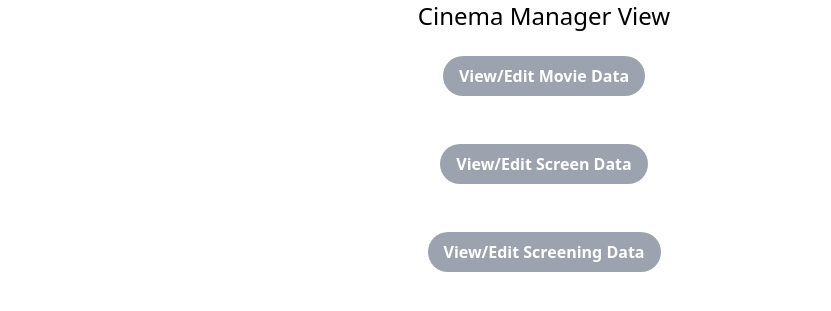
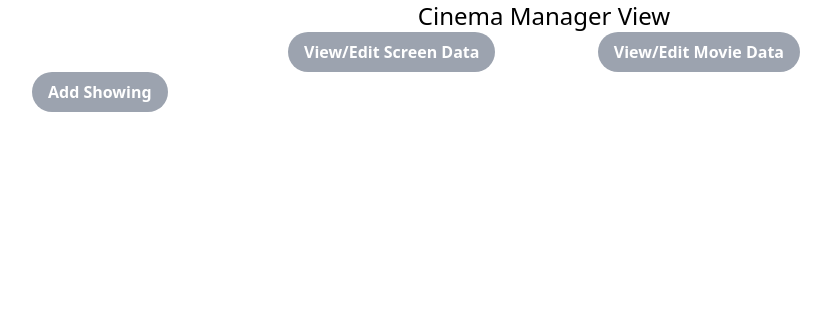
Before and after one commit to JMoran1/DAESDgroup, a Django app: page /cinema_manager_view in a window 1280 px wide. Shown: the part 72-383 px from the top of the page, without its empty margins (96-927 px from the left). Run offline with Django 4.2, Linux system fonts and the light colour scheme; parts of the project's set-up code (start-up, migrations or seed data) failed here and were passed over; some libraries are stand-ins or nearby versions.

Commit message:
commit message

```diff
--- a/UWEFlixApp/templates/UWEFlixApp/cmanager.html
+++ b/UWEFlixApp/templates/UWEFlixApp/cmanager.html
@@ -2,13 +2,17 @@
 
 {% block content %}
 <div class="m-auto  w-4/5" >
-    <div class="m-auto w-2/5 ">
-        <h1 class="text-2xl text-center">Cinema Manager View</h1>
-        <br>
-        <p class="text-center"><a href="{% url 'list-movies' %}" class="justify-center py-2"><button class="bg-gray-400 hover:bg-blue-700 text-white font-bold py-2 px-4 rounded-full">View/Edit Movie Data</button></a></p></br></br>
-        <p class="text-center"><a href="{% url 'list-screen' %}" class="justify-center py-2"><button class="bg-gray-400 hover:bg-blue-700 text-white font-bold py-2 px-4 rounded-full">View/Edit Screen Data</button></a></p></br></br>
-        <p class="text-center"><a href="{% url 'show_all_screening' %}" class="justify-center py-2"><button class="bg-gray-400 hover:bg-blue-700 text-white font-bold py-2 px-4 rounded-full">View/Edit Screening Data</button></a></p>
 
-    </div>
+    <h1 class="text-2xl text-center">Cinema Manager View</h1>
+
+    <a href="{% url 'list-movies' %}" class="float-right mr-64">
+        <button class="bg-gray-400 hover:bg-blue-700 text-white font-bold py-2 px-4 rounded-full">View/Edit Movie Data</button>
+    </a>
+    <a href="{% url 'list-screen' %}" class="float-left ml-64">
+        <button class="bg-gray-400 hover:bg-blue-700 text-white font-bold py-2 px-4 rounded-full">View/Edit Screen Data</button>
+    </a>
+    <a href="{% url 'createshowings' %}" class="block mx-auto mt-10">
+        <button class="bg-gray-400 hover:bg-blue-700 text-white font-bold py-2 px-4 rounded-full">Add Showing</button>
+    </a>
 </div>
 {% endblock %}
--- a/UWEFlixApp/urls.py
+++ b/UWEFlixApp/urls.py
@@ -59,4 +59,6 @@ urlpatterns = [
     path('show_screenings/<int:pk>/', views.show_screening, name="show_screenings"),
     path("show_all_screening/", views.show_all_screening, name="show_all_screening"),
     path('delete_screening/<int:pk>/', views.delete_screening, name="delete_screening"),
+    path('createshowings/', views.create_showing, name='createshowings'),
+    path('saveshowing/', views.saveshowing, name = 'saveshowing')
 ]
--- a/UWEFlixApp/views.py
+++ b/UWEFlixApp/views.py
@@ -2,7 +2,7 @@ from django.http import HttpResponse
 from django.shortcuts import render, redirect
 from django.views.generic import ListView
 from .models import MonthlyStatement, Club, Movie, Screen, Screening
-from .forms import ClubForm, MovieForm, ScreenForm
+from .forms import ClubForm, MovieForm, ScreenForm , ShowingForm
 
 def home(request):
     return render(request, "UWEFlixApp/base.html")
@@ -123,9 +123,32 @@ def create_movie(request):
 
 
 # In progress
-def createshowings(request):
+def create_showing(request):
+    # Retrieve all movies and screens from the database
+    movies = Movie.objects.all()
+    screens = Screen.objects.all()
+    print(movies)
+    print(screens)
 
-    return render(request,"UWEFlixApp/test.html")
+    if request.method == 'POST':
+        # Retrieve the selected movie, screen, and start time from the form
+        movie_id = request.POST.get('movie')
+        screen_id = request.POST.get('screen')
+        start_time = request.POST.get('start_time')
+
+        # Create a new Showing object with the selected movie, screen, and start time
+        movie = Movie.objects.get(id=movie_id)
+        screen = Screen.objects.get(id=screen_id)
+        showings = showings.objects.create(movie=movie, screen=screen, start_time=start_time)
+
+        # Redirect to the list of showings for the selected movie
+        return redirect('movie-detail', pk=movie_id)
+
+    context = {
+        'movies': movies,
+        'screens': screens,
+    }
+    return render(request, 'UWEFlixApp/create_showing.html', context)
 
 def delete_screen(request, pk):
     screen = Screen.objects.get(pk=pk)
@@ -156,3 +179,13 @@ def delete_screening(request, pk):
     screening = Screening.objects.get(pk=pk)
     screening.delete()
     return redirect("show_all_screening")
+
+def saveshowing(request):
+    if request.method == 'POST':
+        form = ShowingForm(request.POST)
+        if form.is_valid():
+            form.save()
+            return redirect('createshowings')
+    else:
+        form = ShowingForm()
+    return render(request, 'UWEFlixApp/create_showing.html', {'form': form})
```
